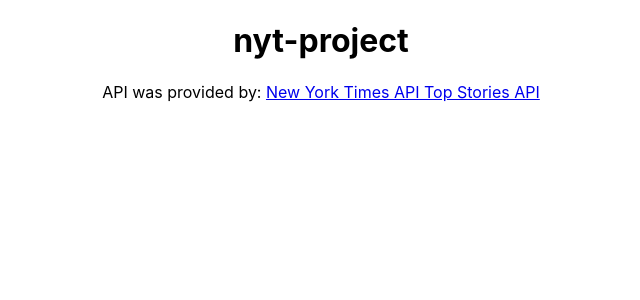
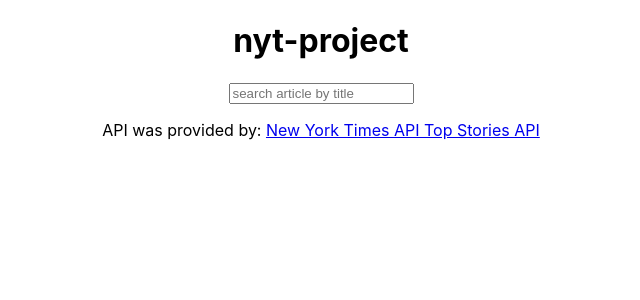
Before and after one commit to userigorgithub/nyt-project, a React (Create React App) app: page /error in a window 1280 px wide. Shown: the top 300 px of the page, without its empty margins (319-959 px from the left). Built offline with nearby package versions, Linux system fonts and the light colour scheme; no server answers.

Commit message:
Add search functionality

```diff
--- a/src/components/App/App.js
+++ b/src/components/App/App.js
@@ -1,16 +1,17 @@
 import './App.css';
-import React, { useState, useEffect } from "react";
+import React, { useState, useEffect } from 'react';
 import { Routes, Route } from 'react-router-dom';
 import { getData } from '../../apiCalls';
 import Header from '../Header/Header';
 import Articles from '../Articles/Articles';
 import Footer from '../Footer/Footer';
 import ArticleDetails from '../ArticleDetails/ArticleDetails';
-
+import SearchArticle from '../SearchArticle/SearchArticle';
 
 const App = () => {
   const [articles, setArticles] = useState([])
   const [articleDetails, setArticleDetails] = useState(null)
+  const [searchArticle, setSearchArticle] = useState('')
   const [error, setError] = useState('')
 
   useEffect(() => {
@@ -23,19 +24,26 @@
     })
   }, [])
 
+  const filterArticles = articles.filter(article => article.title.toLowerCase().includes(searchArticle.toLowerCase()))
+
   return (
     <main className="App">
       <Header/>
+      <SearchArticle searchArticle={searchArticle}
+      setSearchArticle={setSearchArticle}/>
       <Routes>
         <Route path='/'
           element={<Articles
           articles={articles}
-          setArticleDetails={setArticleDetails}/>}
+          setArticleDetails={setArticleDetails}
+          articles={filterArticles}
+          />}
         />
         <Route exact path='/article/:id'
           element={<ArticleDetails
           articles={articles}
-          articleDetails={articleDetails}/>}
+          articleDetails={articleDetails}
+          />}
         />
       </Routes>
       <Footer/>
--- a/src/components/SearchArticle/SearchArticle.js
+++ b/src/components/SearchArticle/SearchArticle.js
@@ -0,0 +1,23 @@
+import './SearchArticle.css';
+import React, { useState} from 'react';
+
+const SearchArticle = ({ searchArticle, setSearchArticle }) => {
+
+  const handleSearch = (event) => {
+    setSearchArticle(event.target.value)
+  }
+
+  return (
+    <form className='SearchArticle'>
+      <input
+        className='search'
+        type='search'
+        placeholder='search article by title'
+        value={searchArticle}
+        onChange={handleSearch}
+      />
+    </form>
+  )
+}
+
+export default SearchArticle;
```
